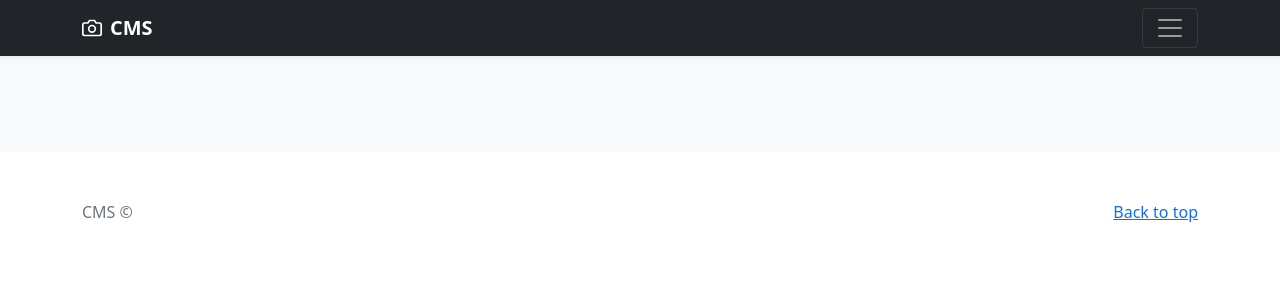
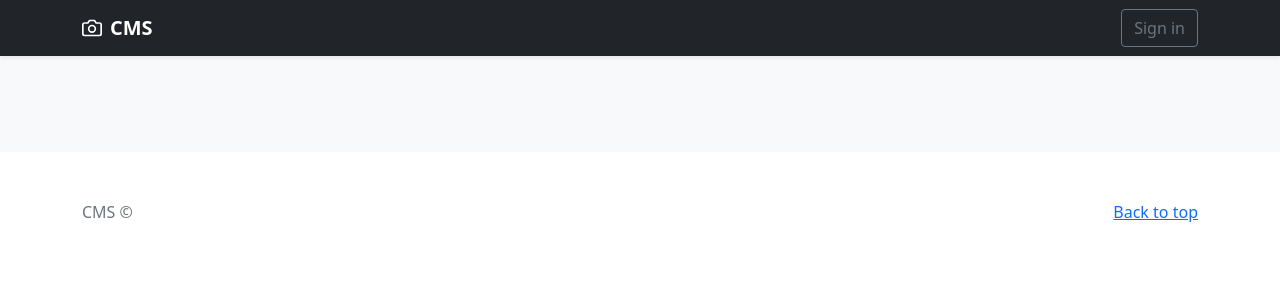
Before and after one commit to AkrmEdm/dynamic_cms, a PHP site: page /php-cms/ in a window 1280 px wide. Shown: the top 300 px of the page. Run offline with PHP 8.4, Linux system fonts and the light colour scheme; data that the repository does not hold is empty.

Commit message:
login button

```diff
--- a/index.php
+++ b/index.php
@@ -51,9 +51,10 @@
         <svg xmlns="http://www.w3.org/2000/svg" width="20" height="20" fill="none" stroke="currentColor" stroke-linecap="round" stroke-linejoin="round" stroke-width="2" aria-hidden="true" class="me-2" viewBox="0 0 24 24"><path d="M23 19a2 2 0 0 1-2 2H3a2 2 0 0 1-2-2V8a2 2 0 0 1 2-2h4l2-3h6l2 3h4a2 2 0 0 1 2 2z"/><circle cx="12" cy="13" r="4"/></svg>
         <strong>CMS</strong>
       </a>
-      <button class="navbar-toggler" type="button" data-bs-toggle="collapse" data-bs-target="#navbarHeader" aria-controls="navbarHeader" aria-expanded="false" aria-label="Toggle navigation">
-        <span class="navbar-toggler-icon"></span>
-      </button>
+      <div class="btn-group" role="group" aria-label="Basic outlined example">
+          <a class="btn btn-outline-secondary" href="<?= $domain ?>/admin/login.php">Sign in</a>
+      </div>
+
     </div>
   </div>
 </header>
```
